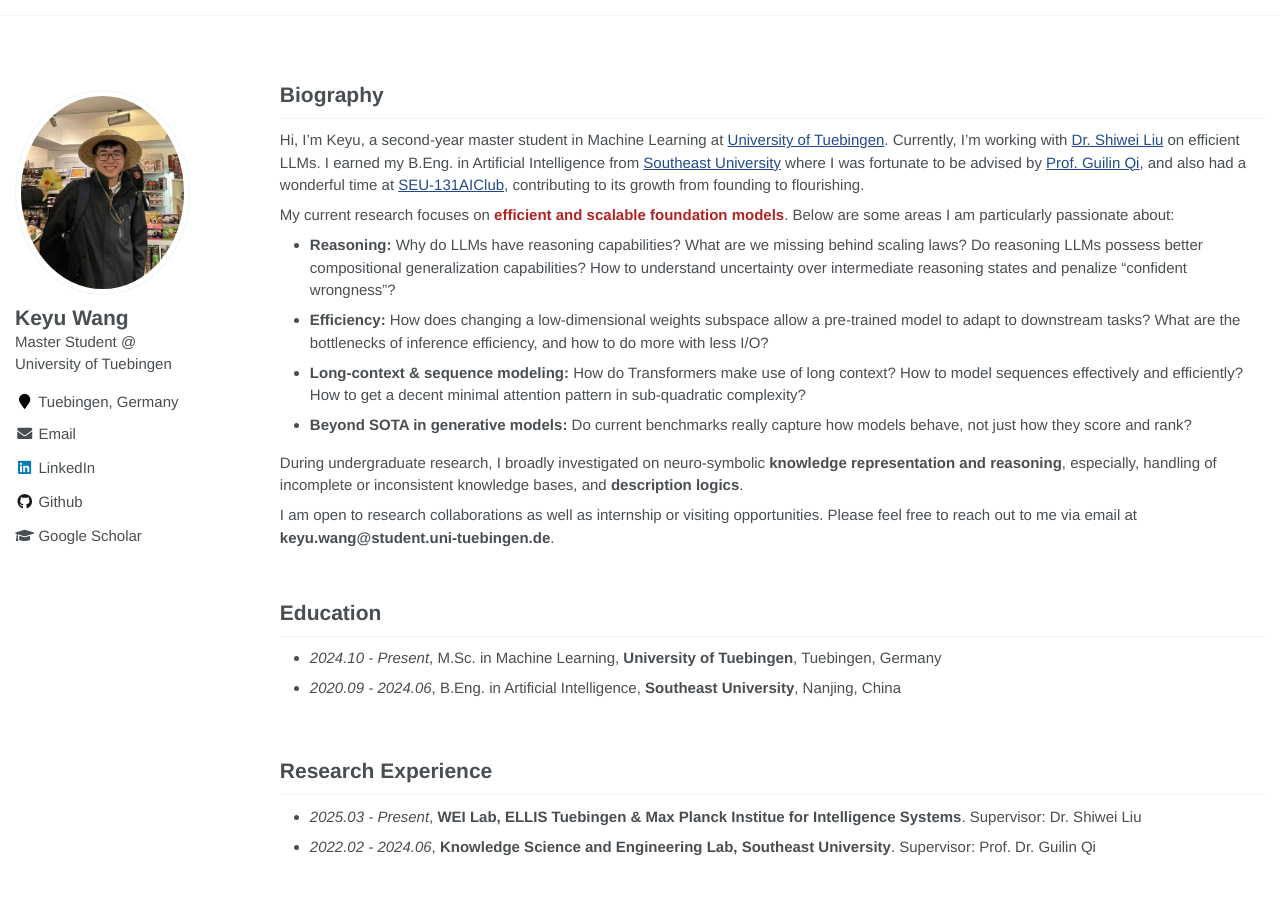
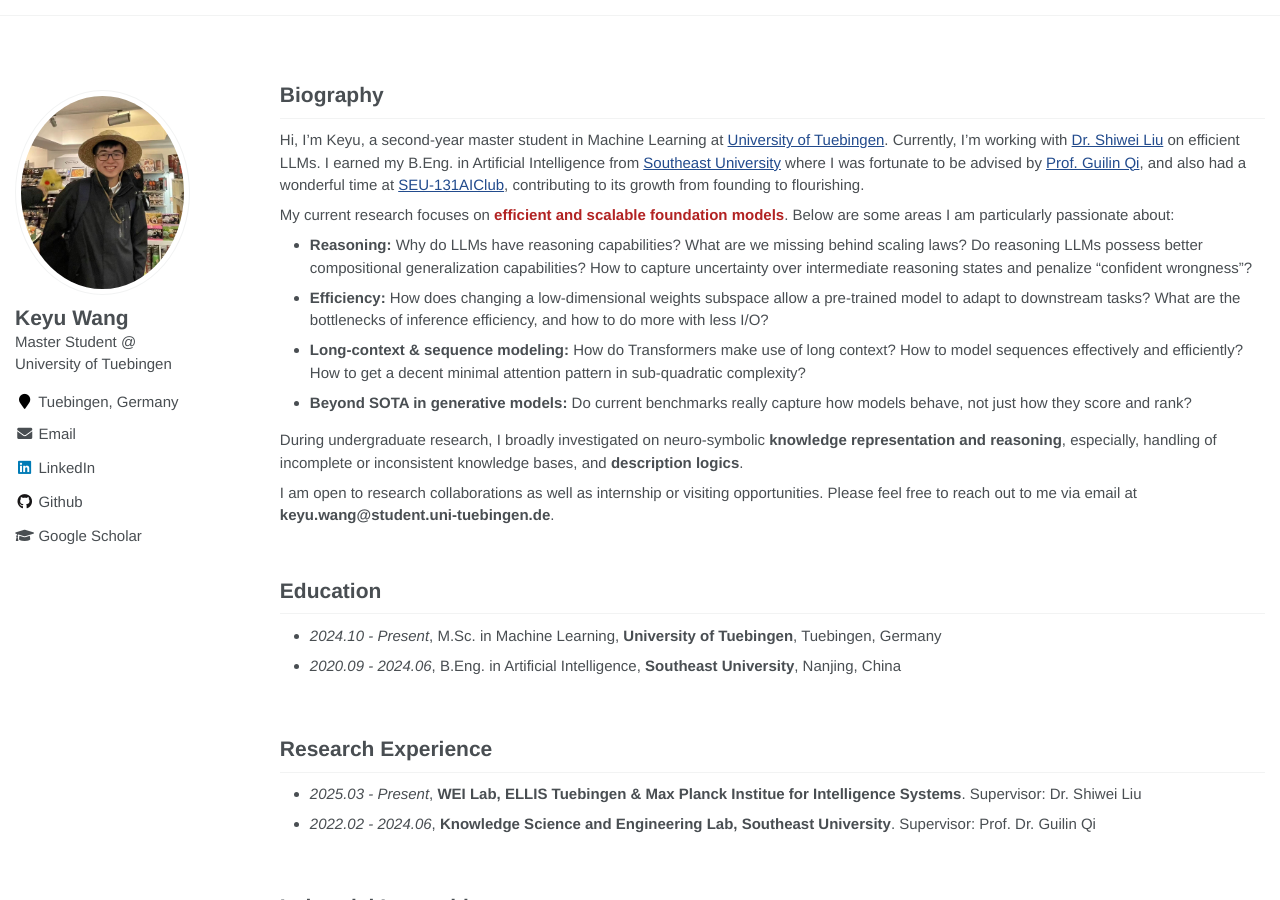
Before and after one commit to keyu-wang-2002/keyu-wang-2002.github.io, a Jekyll site: the page built from _pages/about.md, in a window 1280 px wide and 900 px high. Built offline with Jekyll 4.4.1, drawn with Linux system fonts in a browser that asks for light colours.

Commit message:
Update about.md

```diff
--- a/_pages/about.md
+++ b/_pages/about.md
@@ -18,7 +18,7 @@ redirect_from:
 Hi, I'm Keyu, a second-year master student in Machine Learning at [University of Tuebingen]([[https://uni-tuebingen.de/en/]]). Currently, I’m working with [Dr. Shiwei Liu](https://shiweiliuiiiiiii.github.io) on efficient LLMs. I earned my B.Eng. in Artificial Intelligence from [Southeast University](https://www.seu.edu.cn/) where I was fortunate to be advised by [Prof. Guilin Qi](https://scholar.google.com/citations?user=1gw3LJQAAAAJ&hl=zh-CN), and also  had a wonderful time at [SEU-131AIClub](https://github.com/131AIClub), contributing to its growth from founding to flourishing.
 
 My current research focuses on <font color='FireBrick'><strong> efficient and scalable foundation models</strong></font>. Below are some areas I am particularly passionate about:
-- <strong>Reasoning: </strong> Why do LLMs have reasoning capabilities? What are we missing behind scaling laws? Do reasoning LLMs possess better compositional generalization capabilities? How to understand uncertainty over intermediate reasoning states and penalize “confident wrongness”?
+- <strong>Reasoning: </strong> Why do LLMs have reasoning capabilities? What are we missing behind scaling laws? Do reasoning LLMs possess better compositional generalization capabilities? How to capture uncertainty over intermediate reasoning states and penalize “confident wrongness”?
 - <strong>Efficiency: </strong> How does changing a low-dimensional weights subspace allow a pre-trained model to adapt to downstream tasks? What are the bottlenecks of inference efficiency, and how to do more with less I/O?
 - <strong>Long-context & sequence modeling: </strong> How do Transformers make use of long context? How to model sequences effectively and efficiently? How to get a decent minimal attention pattern in sub-quadratic complexity?
 - <strong>Beyond SOTA in generative models: </strong> Do current benchmarks really capture how models behave, not just how they score and rank?
```
